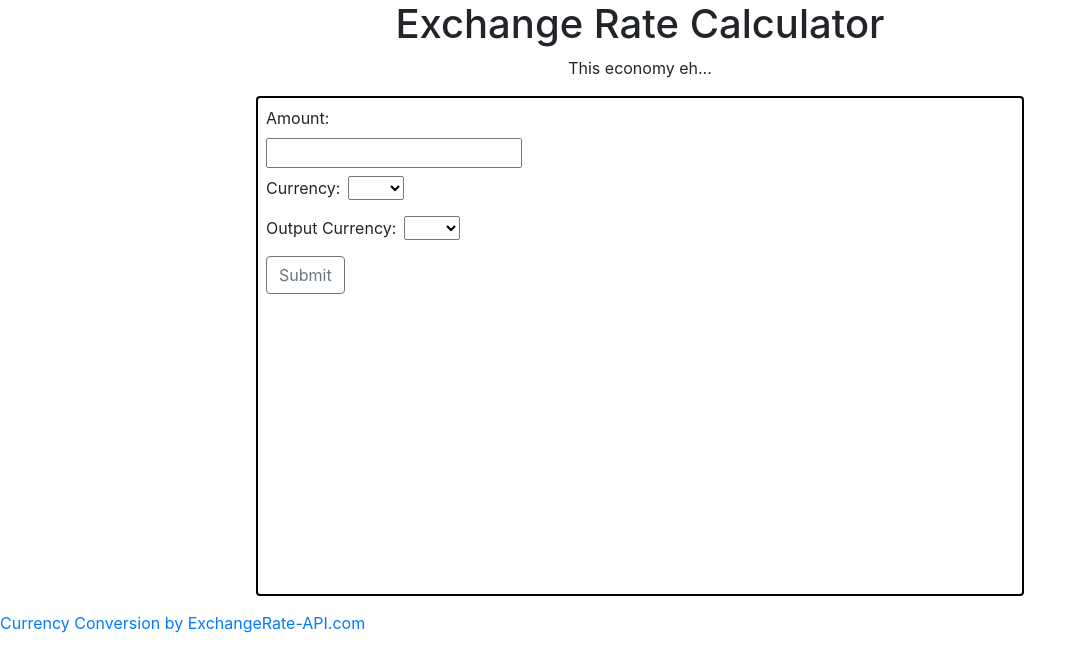
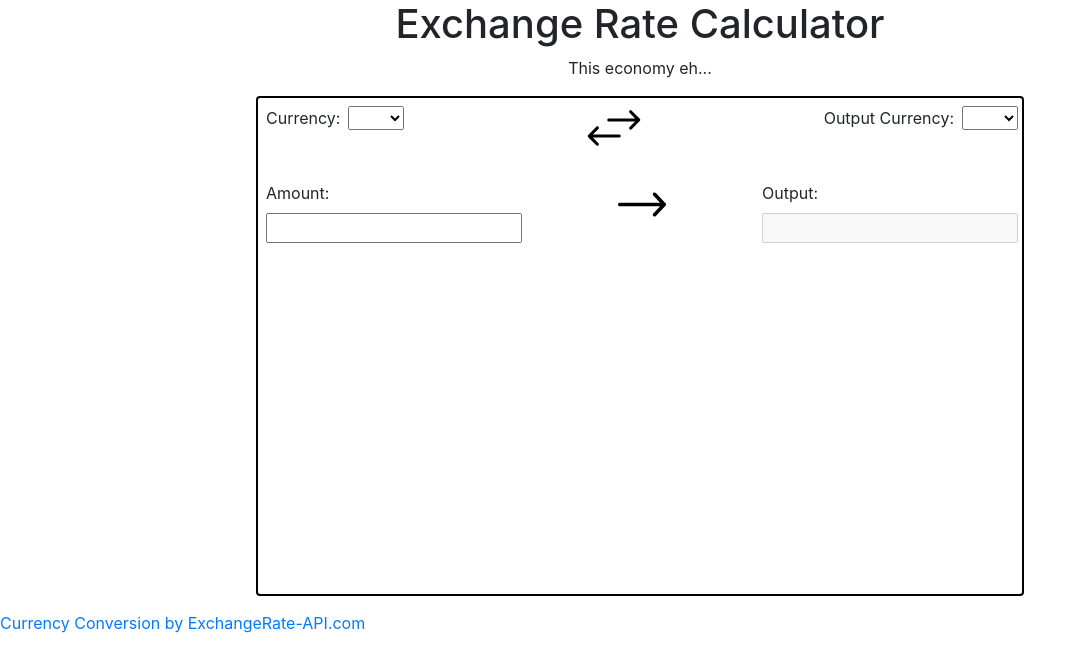
Before and after one commit to jamesdebnam/exchange-rate-calculator, a React (Create React App) app: page / in a window 1280 px wide. Shown: the top 672 px of the page, without its empty margins (0-1086 px from the left). Built offline with nearby package versions, Linux system fonts and the light colour scheme; no server answers.

Commit message:
Added basic output

```diff
--- a/src/components/CalculatorInput.js
+++ b/src/components/CalculatorInput.js
@@ -3,6 +3,8 @@ import { connect } from "react-redux";
 import { Field, reduxForm } from "redux-form";
 import { Alert, Button } from "react-bootstrap";
 import { makeRequest } from "../actions";
+
+import CalculatorOutput from "./CalculatorOutput";
 let isLoading = false;
 
 class CalculatorInput extends Component {
@@ -50,7 +52,7 @@ class CalculatorInput extends Component {
   };
 
   componentDidMount() {
-    this.props.makeRequest();
+    // this.props.makeRequest();
   }
   render() {
     return (
@@ -58,13 +60,13 @@ class CalculatorInput extends Component {
         className="input-form"
         // onSubmit={this.props.handleSubmit()}
       >
-        <Field name="amount" label="Amount: " component={this.renderInput} />
         <div className="currencies">
           <Field
             name="input_currency"
             label="Currency:"
             component={this.renderSelect}
           />
+          <img className="icon" src={require("./icons/swap.svg")} />
 
           <Field
             name="output_currency"
@@ -72,16 +74,12 @@ class CalculatorInput extends Component {
             component={this.renderSelect}
           />
         </div>
+        <div className="amounts">
+          <Field name="amount" label="Amount: " component={this.renderInput} />
+          <img className="icon" src={require("./icons/right.svg")} />
 
-        <Button
-          variant="outline-secondary"
-          type="submit"
-          disabled={isLoading}
-          // onClick={!isLoading ? this.props.handleSubmit() : null}
-          className="mx-2"
-        >
-          {isLoading ? "Loading..." : "Submit"}
-        </Button>
+          <CalculatorOutput />
+        </div>
       </form>
     );
   }
--- /dev/null
+++ b/src/components/CalculatorOutput.js
@@ -0,0 +1,24 @@
+import React, { Component } from "react";
+import { connect } from "react-redux";
+
+class CalculatorOutput extends Component {
+  render() {
+    return (
+      <div>
+        <div className="input my-2 mx-2">
+          <label>Output:</label>
+          <br />
+          <input disabled />
+        </div>
+      </div>
+    );
+  }
+}
+
+const mapStateToProps = (state) => {
+  return {
+    rates: state.rates,
+  };
+};
+
+export default connect(mapStateToProps)(CalculatorOutput);
--- a/src/master.css
+++ b/src/master.css
@@ -18,3 +18,19 @@
   padding: 6px;
   margin-top: 5px;
 }
+
+.currencies {
+  display: flex;
+  justify-content: space-between;
+  width: 60vw;
+}
+
+.amounts {
+  display: flex;
+  justify-content: space-between;
+  width: 60vw;
+}
+
+.icon {
+  width: 60px;
+}
```
Also changed, not shown: src/components/icons/right.svg (added), src/components/icons/swap.svg (added).
